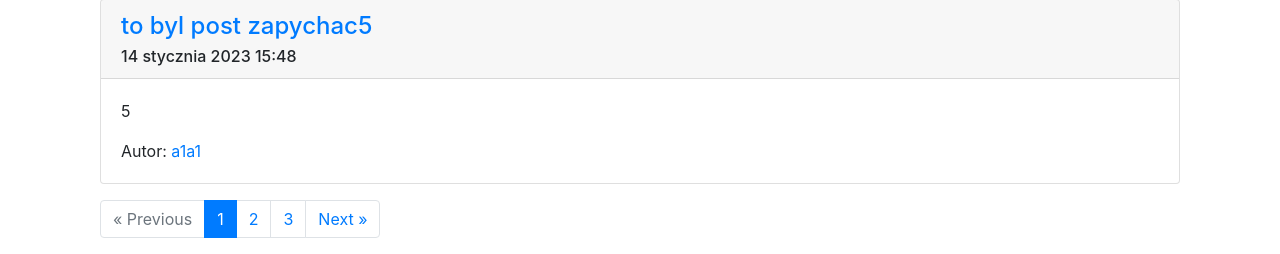
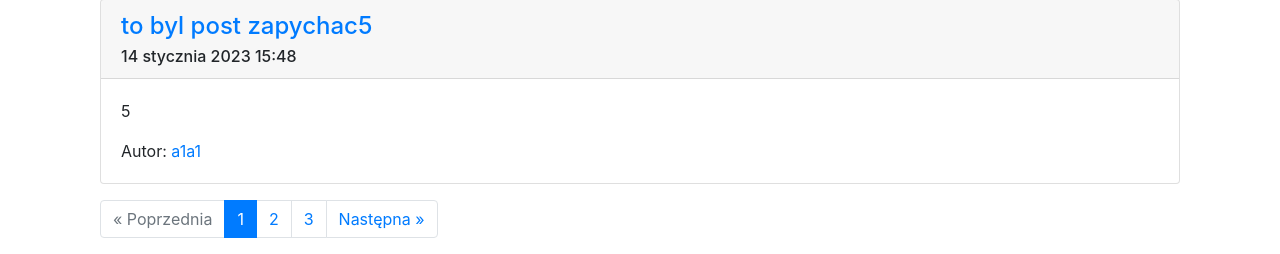
Before and after one commit to Bananek96/Django, a Django app: page / in a window 1280 px wide. Shown: the part 939-1193 px from the top of the page. Run offline with Django 4.2, Linux system fonts and the light colour scheme; data comes from the database, SQL or seed files in the repository; some libraries are stand-ins or nearby versions.

Commit message:
Last changes frontend

```diff
--- a/forum/templates/forum/index.html
+++ b/forum/templates/forum/index.html
@@ -33,21 +33,21 @@
       {% if posts.has_other_pages %}
         <ul class="pagination mt-3">
           {% if posts.has_previous %}
-            <li class="page-item"><a class="page-link" href="?page={{ posts.previous_page_number }}">&laquo; Previous</a></li>
+            <li class="page-item"><a class="page-link" href="?page={{ posts.previous_page_number }}">&laquo; Poprzednia</a></li>
           {% else %}
-            <li class="disabled page-item"><span class="page-link">&laquo; Previous</span></li>
+            <li class="disabled page-item"><span class="page-link">&laquo; Poprzednia</span></li>
           {% endif %}
           {% for i in posts.paginator.page_range %}
             {% if posts.number == i %}
-              <li class="active page-item"><span class="page-link">{{ i }} <span class="sr-only">(current)</span></span></li>
+              <li class="active page-item"><span class="page-link">{{ i }} <span class="sr-only">(obecna)</span></span></li>
             {% else %}
               <li class="page-item"><a class="page-link" href="?page={{ i }}">{{ i }}</a></li>
             {% endif %}
           {% endfor %}
           {% if posts.has_next %}
-            <li class="page-item"><a class="page-link" href="?page={{ posts.next_page_number }}">Next &raquo;</a></li>
+            <li class="page-item"><a class="page-link" href="?page={{ posts.next_page_number }}">Następna &raquo;</a></li>
           {% else %}
-            <li class="disabled page-item"><span class="page-link">Next &raquo;</span></li>
+            <li class="disabled page-item"><span class="page-link">Następna &raquo;</span></li>
           {% endif %}
         </ul>
       {% endif %}
```
